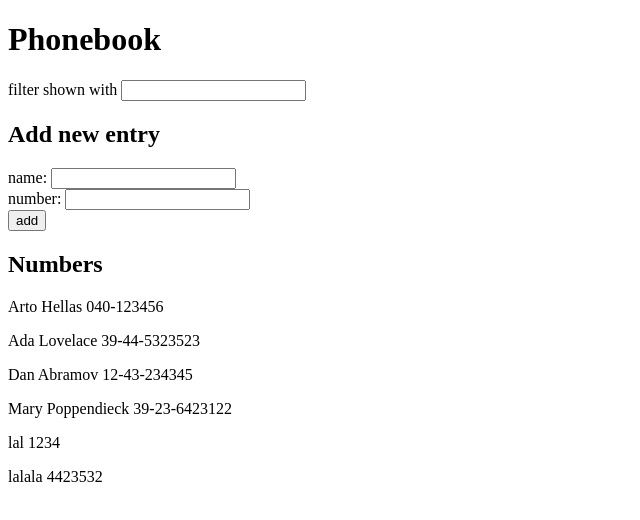
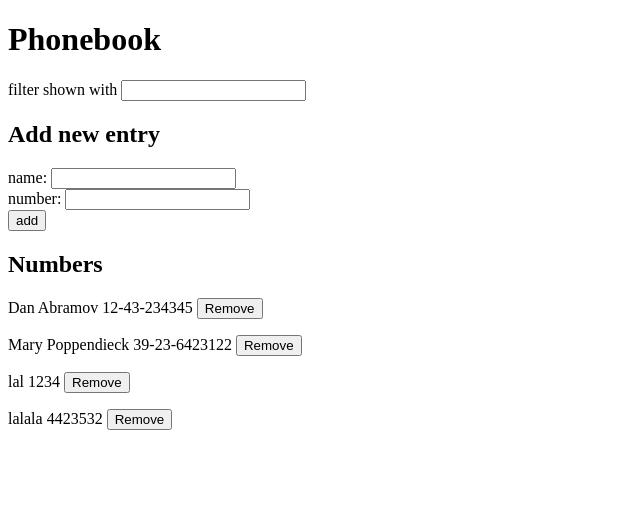
Before and after one commit to ankkalampi/fullstack, a React (Vite) app in the folder osa2/puhelinluettelo/: page / in a window 1280 px wide. Shown: the top 520 px of the page, without its empty margins (0-640 px from the left). Built offline with nearby package versions, Linux system fonts and the light colour scheme; data requests are answered from the project's data file.

Commit message:
some improvements

```diff
--- a/osa2/puhelinluettelo/db.json
+++ b/osa2/puhelinluettelo/db.json
@@ -1,15 +1,5 @@
 {
   "persons": [
-    {
-      "name": "Arto Hellas",
-      "number": "040-123456",
-      "id": "1"
-    },
-    {
-      "name": "Ada Lovelace",
-      "number": "39-44-5323523",
-      "id": "2"
-    },
     {
       "name": "Dan Abramov",
       "number": "12-43-234345",
--- a/osa2/puhelinluettelo/src/App.jsx
+++ b/osa2/puhelinluettelo/src/App.jsx
@@ -161,13 +161,31 @@ return(
 )
 }
 
+const removePerson = (id, persons, setPersons) => {
+  personService
+    .remove(id)
+
+  const updatedPersons = persons.filter(person => person.id !== id)
+  setPersons(updatedPersons)
+}
+
+const RemoveButton = ({id}, persons, setPersons) => {
+  console.log(`Removebutton id: `, id)
+  return(
+    <>
+      <button onClick={() => removePerson(id, persons, setPersons)}>Remove</button>
+    </>
+  )
+}
+
 
 
 const Person = ({person}) => {
-
+  console.log(`person id:`, person.id)
   return (
     <>
-      <p>{person.name} {person.number}</p>
+
+      <p>{person.name} {person.number} <RemoveButton id={person.id}/></p>
     </>
   )
 }
--- a/osa2/puhelinluettelo/src/services/persons.jsx
+++ b/osa2/puhelinluettelo/src/services/persons.jsx
@@ -17,4 +17,8 @@ const update = (id, newObject) => {
     return request.then(response => response.data)
 }
 
-export default {getAll, create, update}
+const remove = (id) => {
+    axios.delete(`${baseUrl}/${id}`)
+}
+
+export default {getAll, create, update, remove}
```
